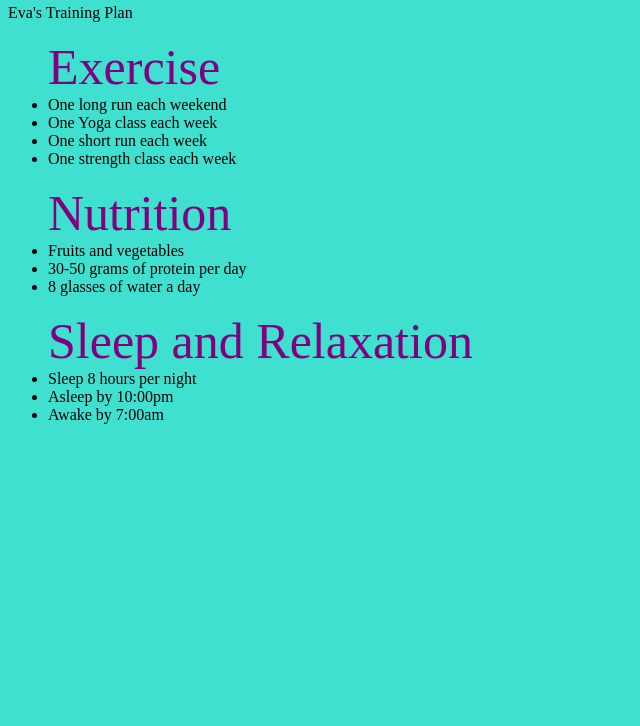
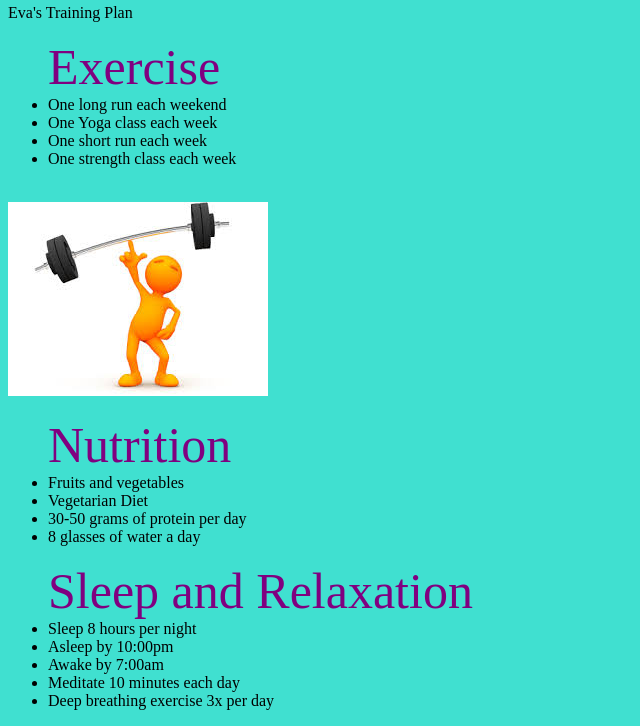
Before and after one commit to evalauer/personal-website, a plain HTML site: page index.html in a window 1280 px wide. Shown: the part 1436-2162 px from the top of the page, without its empty margins (0-640 px from the left). Before the commit the page ends 1876 px from the top, so only its background shows below. Drawn offline with Linux system fonts and the light colour scheme.

Commit message:
adding images
adding images

```diff
--- a/index.html
+++ b/index.html
@@ -16,9 +16,12 @@
 		<li> One short run each week</li>
 		<li> One strength class each week</li>
 	</ul>
+	<br/>
+	<img src="./download.jpg">
 
 	<ul> <span> Nutrition </span>
 		<li> Fruits and vegetables </li>
+		<li> Vegetarian Diet</li>
 		<li> 30-50 grams of protein per day </li>
 		<li> 8 glasses of water a day </li>
 	</ul>
@@ -27,6 +30,8 @@
 		<li> Sleep 8 hours per night</li>
 		<li> Asleep by 10:00pm</li>
 		<li> Awake by 7:00am</li>
+		<li> Meditate 10 minutes each day</li>
+		<li> Deep breathing exercise 3x per day</li>
 
 
 
```
Also changed, not shown: download.jpg (added), downloadsleep.jpg (added), 1 other file.
